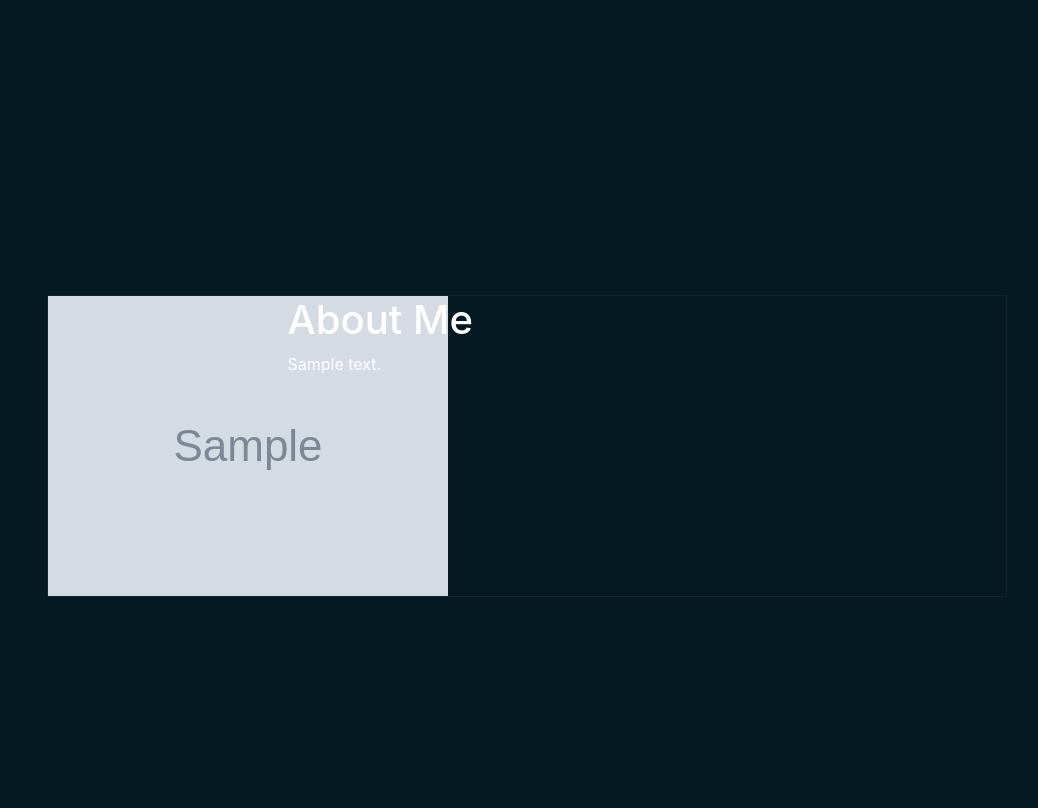
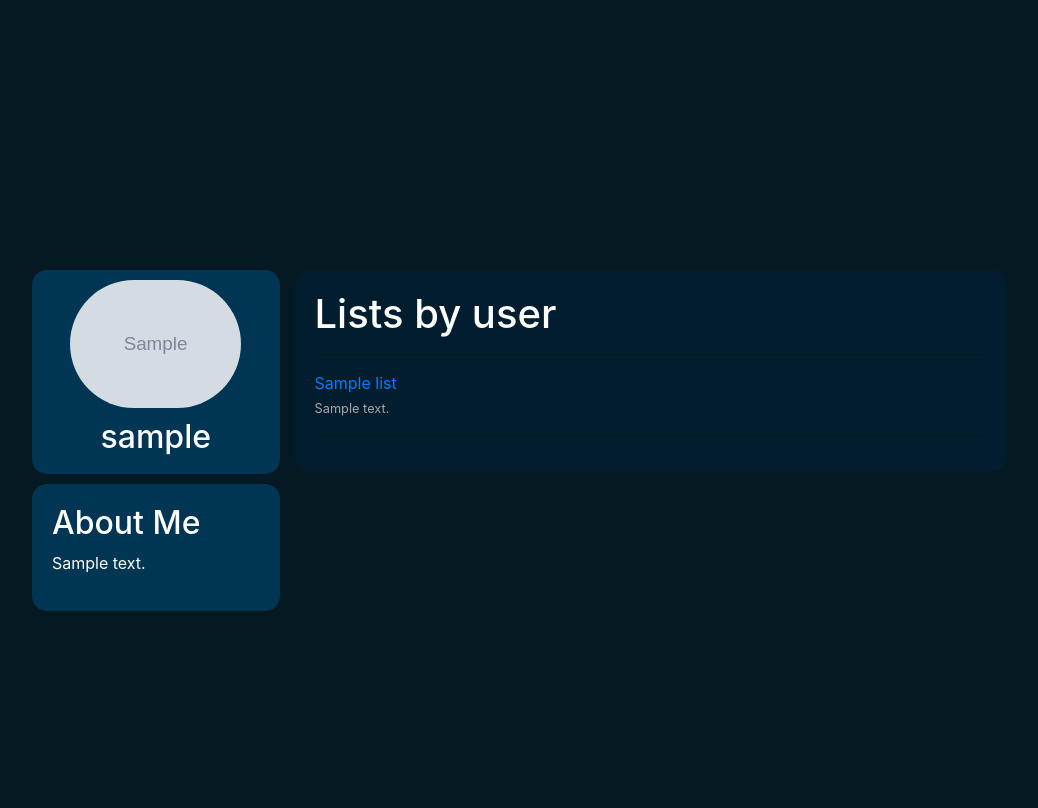
Before and after one commit to andyphancode/whichani, a Flask app: page /user/1/ in a window 1280 px wide. Shown: the part 56-864 px from the top of the page, without its empty margins (113-1151 px from the left). Run offline with Flask 3, Linux system fonts and the light colour scheme; tables that the repository leaves empty hold one stand-in row (values such as "Sample post"); grey boxes marked "Sample" are stand-in pictures.

Commit message:
Update profile.html
Finished profile template base

```diff
--- a/templates/user/profile.html
+++ b/templates/user/profile.html
@@ -6,19 +6,48 @@
 
 
 <div id="profile-container">
-    <div class="row no-gutters my-3 justify-content-center anime-container">
-        <div class="col-md-3">
-            <div id="profile_image">            <img src="{{user.profile_image_url}}" alt="Image for {{user.username}}"></div>
+    <div class="row my-3 justify-content-center">
+        <div class="col-xl-3" >
+            <div class="row">
+                <div class="d-flex justify-content-center profile-pocket" id="profile-pocket-1">
+                    <img src="{{user.profile_image_url}}" alt="Image for {{user.username}}">
+                    <div class="break"></div>
+                    <h2>{{user.username}}</h2>
+                    {% if user.user_id == g.user.user_id%}
+                    <div class="break"></div>
+                    <a href="/user/{{user.user_id}}/edit">Edit profile/settings</a>
+                    {% endif %}
+
+                </div>
+            </div>
+            <div class="row">
+                <div class="profile-pocket text-left" id="profile-pocket-3">
+                    <h2>About Me</h2>
+                    <p>{{user.about_me}}</p>
+                </div>
+            </div>
 
         </div>
-        <div class="col-md-9 text-left">
-            <h1>About Me</h1>
-            <p>{{user.about_me}}</p>
+        <div class="col-xl-9 text-left" >
+            <div class="profile-pocket" id="profile-pocket-2">
+                <h1>Lists by user</h1>
+                <hr>
+                {% for list in user.lists %}
+                    {% if list.title != "" %}
+                    <a href="/list/{{list.list_id}}">{{list.title}}</a>
+                    <div class="break"></div>
+                    <small>{{list.description}}</small>
+                    <hr>
+                    {% else %}
+                    <a href="/list/{{list.list_id}}">Untitled</a>
+                    <div class="break"></div>
+                    <small>{{list.description}}</small>
+                    <hr>
+                    {% endif %}
+
+                {% endfor %}
+            </div>
         </div>
     </div>
 </div>
 {% endblock %}
-
-<!-- {% for list in user.lists %}
-{{list.title}}
-{% endfor %} -->
```
